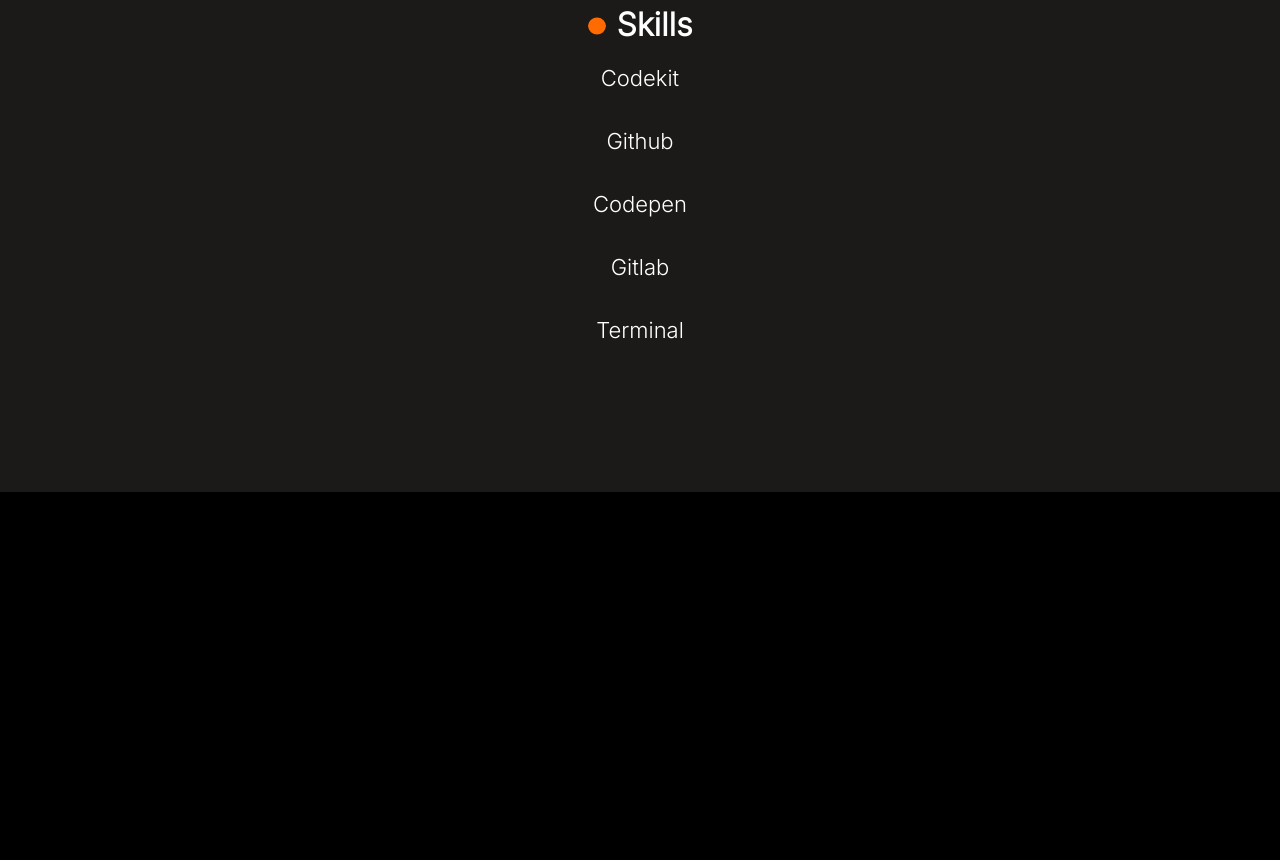
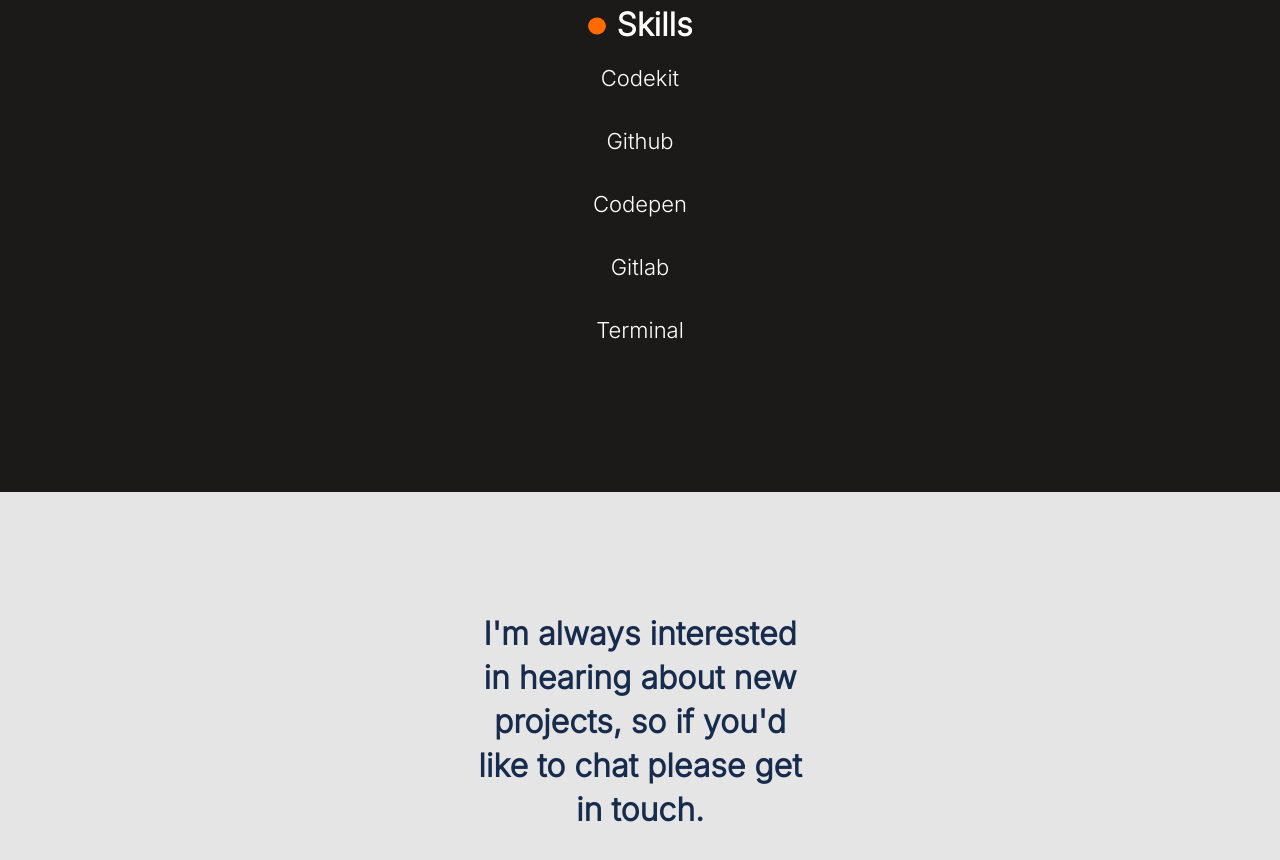
Before and after one commit to ZuhRa-HashiMi/Portfolio_Mobile_Version, a website: page index.html in a window 1280 px wide. Shown: the part 5640-6500 px from the top of the page. Before the commit the page ends 6144 px from the top, so only its background shows below. Drawn offline with Linux system fonts and the light colour scheme.

Commit message:
created paragraph of contact info section

```diff
--- a/style.css
+++ b/style.css
@@ -504,3 +504,23 @@
   height: 18px;
   border-radius: 150px;
 }
+
+.contact-me{
+  display: flex;
+  justify-content: center;
+  background: #E5E5E5;
+  padding: 120px 24px;
+}
+
+.contact-me h6{
+  font-family: 'Inter', sans-serif;
+  font-style: normal;
+  font-weight: 700;
+  font-size: 32px;
+  line-height: 44px;
+  text-align: center;
+  width: 327px;
+  height: 216px;
+  color: #172b4d;
+
+}
```
